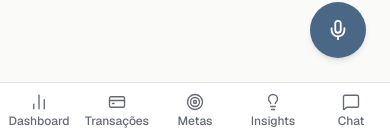
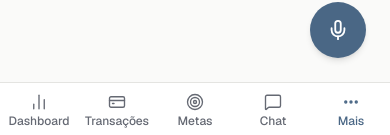
Before and after one commit to Liraas-v/personal-finance-agent, a Next.js app: page /ocr in a window 390 px wide. Shown: the part 706-841 px from the top of the page. Built offline with nearby package versions, Linux system fonts and the light colour scheme.

Commit message:
feat: menu Mais na navegação mobile com insights, OCR, configurações e tema

```diff
--- a/components/layout/BottomNav.tsx
+++ b/components/layout/BottomNav.tsx
@@ -1,13 +1,13 @@
 'use client'
 import Link from 'next/link'
 import { usePathname } from 'next/navigation'
-import { BarChart2, CreditCard, Target, Lightbulb, MessageSquare } from 'lucide-react'
+import { BarChart2, CreditCard, Target, MessageSquare } from 'lucide-react'
+import { MoreSheet } from '@/components/layout/MoreSheet'
 
 const TABS = [
   { label: 'Dashboard', href: '/dashboard', icon: BarChart2 },
   { label: 'Transações', href: '/transacoes', icon: CreditCard },
   { label: 'Metas', href: '/metas', icon: Target },
-  { label: 'Insights', href: '/insights', icon: Lightbulb },
   { label: 'Chat', href: '/chat', icon: MessageSquare },
 ]
 
@@ -31,6 +31,7 @@ export function BottomNav() {
           </Link>
         )
       })}
+      <MoreSheet />
     </nav>
   )
 }
--- /dev/null
+++ b/components/layout/MoreSheet.tsx
@@ -0,0 +1,58 @@
+'use client'
+import Link from 'next/link'
+import { usePathname } from 'next/navigation'
+import { useState } from 'react'
+import { Lightbulb, MoreHorizontal, ScanLine, Settings } from 'lucide-react'
+import { Sheet, SheetContent, SheetHeader, SheetTitle, SheetTrigger } from '@/components/ui/sheet'
+import { ThemeSelect } from '@/components/layout/ThemeSelect'
+
+export const MORE_LINKS = [
+  { label: 'Insights', href: '/insights', icon: Lightbulb },
+  { label: 'OCR', href: '/ocr', icon: ScanLine },
+  { label: 'Configurações', href: '/settings', icon: Settings },
+]
+
+export function MoreSheet() {
+  const pathname = usePathname()
+  const [open, setOpen] = useState(false)
+  const active = MORE_LINKS.some((l) => pathname.startsWith(l.href))
+
+  return (
+    <Sheet open={open} onOpenChange={setOpen}>
+      <SheetTrigger asChild>
+        <button
+          type="button"
+          aria-label="Mais"
+          className={`flex flex-1 flex-col items-center justify-center gap-0.5 transition-colors ${
+            active ? 'text-primary' : 'text-muted-foreground hover:text-foreground'
+          }`}
+        >
+          <MoreHorizontal size={18} strokeWidth={active ? 2.5 : 1.8} />
+          <span className="text-xs font-medium">Mais</span>
+        </button>
+      </SheetTrigger>
+      <SheetContent side="bottom" className="border-border bg-card">
+        <SheetHeader>
+          <SheetTitle className="text-foreground">Mais</SheetTitle>
+        </SheetHeader>
+        <nav className="mt-4 flex flex-col gap-1">
+          {MORE_LINKS.map(({ label, href, icon: Icon }) => (
+            <Link
+              key={href}
+              href={href}
+              onClick={() => setOpen(false)}
+              className="flex items-center gap-3 rounded-md px-3 py-2.5 text-sm text-foreground-secondary transition-colors hover:bg-muted hover:text-foreground"
+            >
+              <Icon size={16} />
+              {label}
+            </Link>
+          ))}
+        </nav>
+        <div className="mt-4 flex items-center justify-between border-t border-border pt-4">
+          <span className="text-sm text-foreground-secondary">Tema</span>
+          <ThemeSelect showLabels />
+        </div>
+      </SheetContent>
+    </Sheet>
+  )
+}
```
Also changed, not shown: 1 other file (tests, documents, lock files or other folders).
